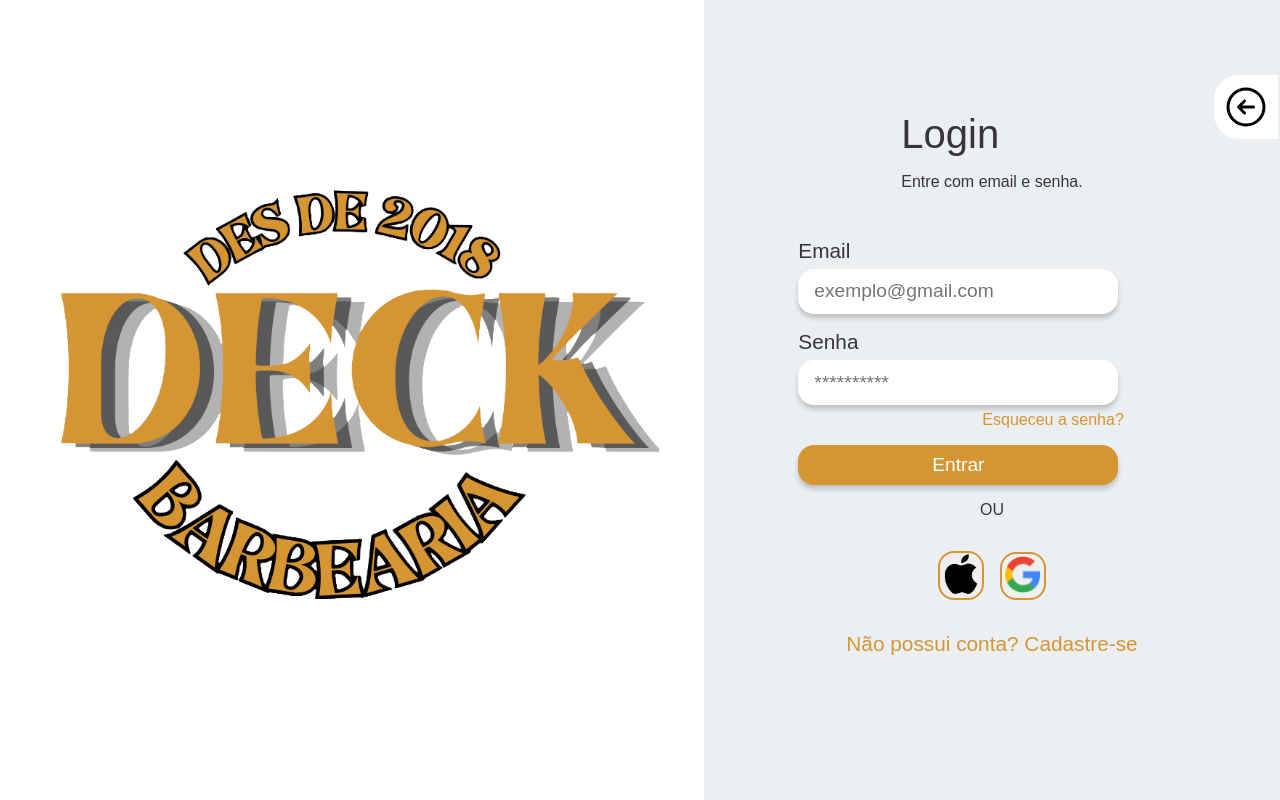
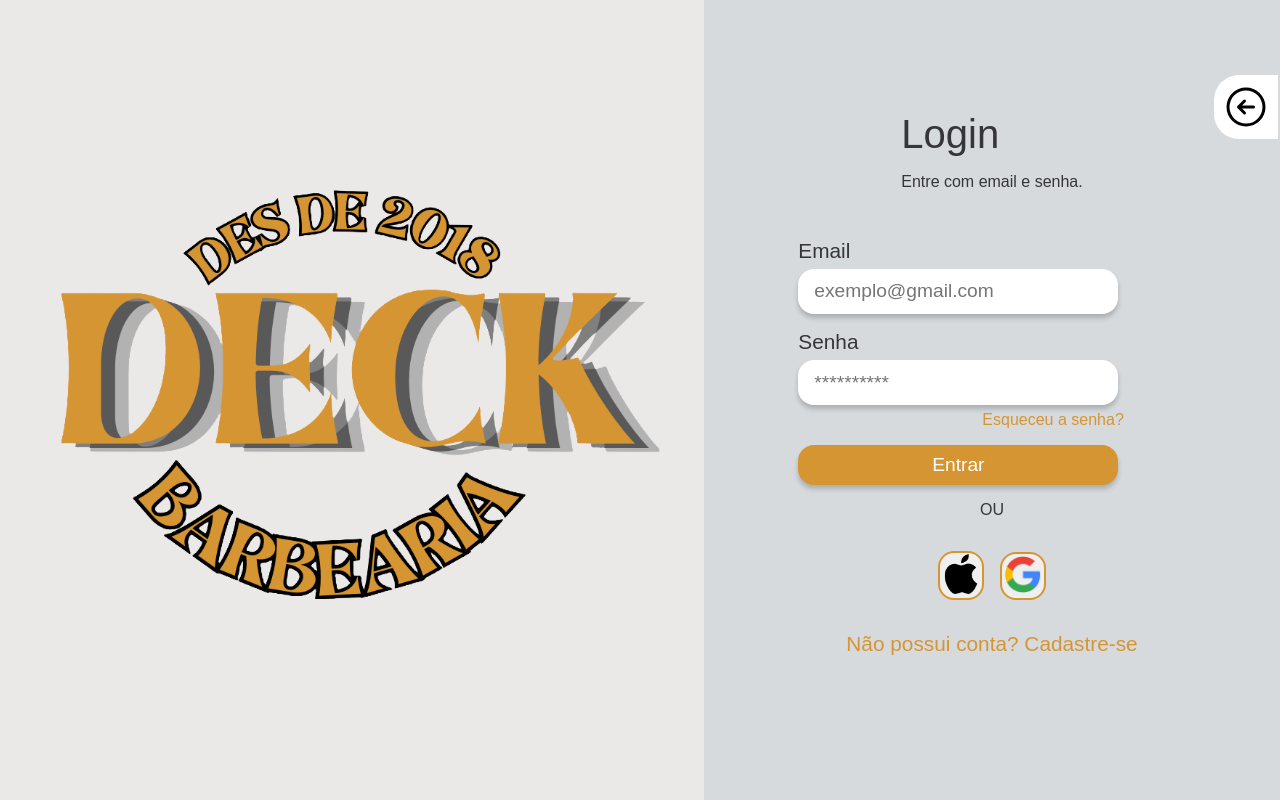
Before and after one commit to biellil/CorteFacil, a React (Vite) app: page / in a window 1280 px wide. Built offline with nearby package versions, Linux system fonts and the light colour scheme; a web font is replaced by a local one.

Commit message:
style: :art: novo padrão de cor "secondary"

```diff
--- a/src/styles/themes.ts
+++ b/src/styles/themes.ts
@@ -1,8 +1,8 @@
 export const lightTheme = {
   mode: 'light',
-  secondary: '#ECEFF1',
+  secondary: '#d6dadd',
   primary: '#d69533',
-  background: '#FFF',
+  background: '#ebe8e8',
   text: '#363537',
   button: '#FFFFFF',
 }
```
